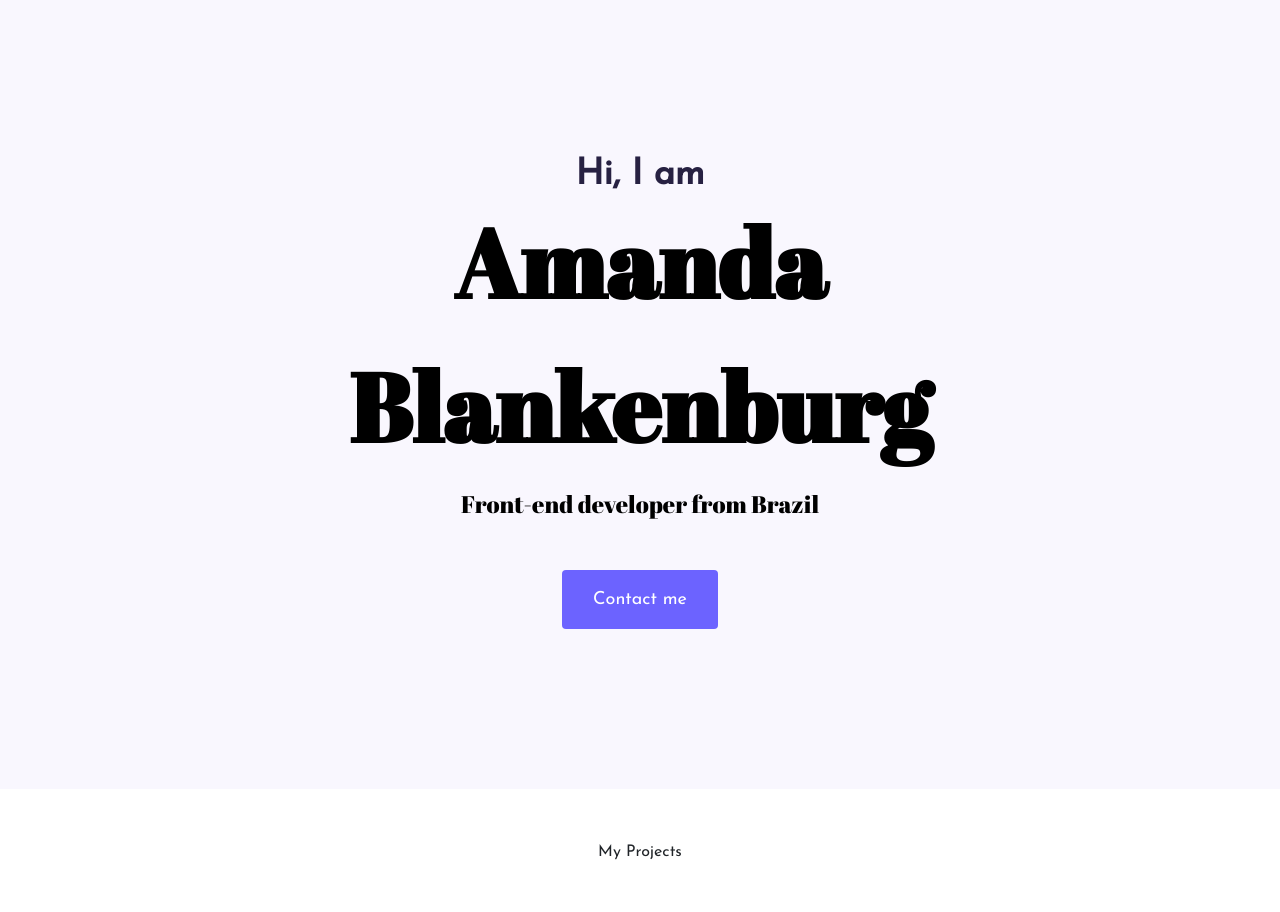
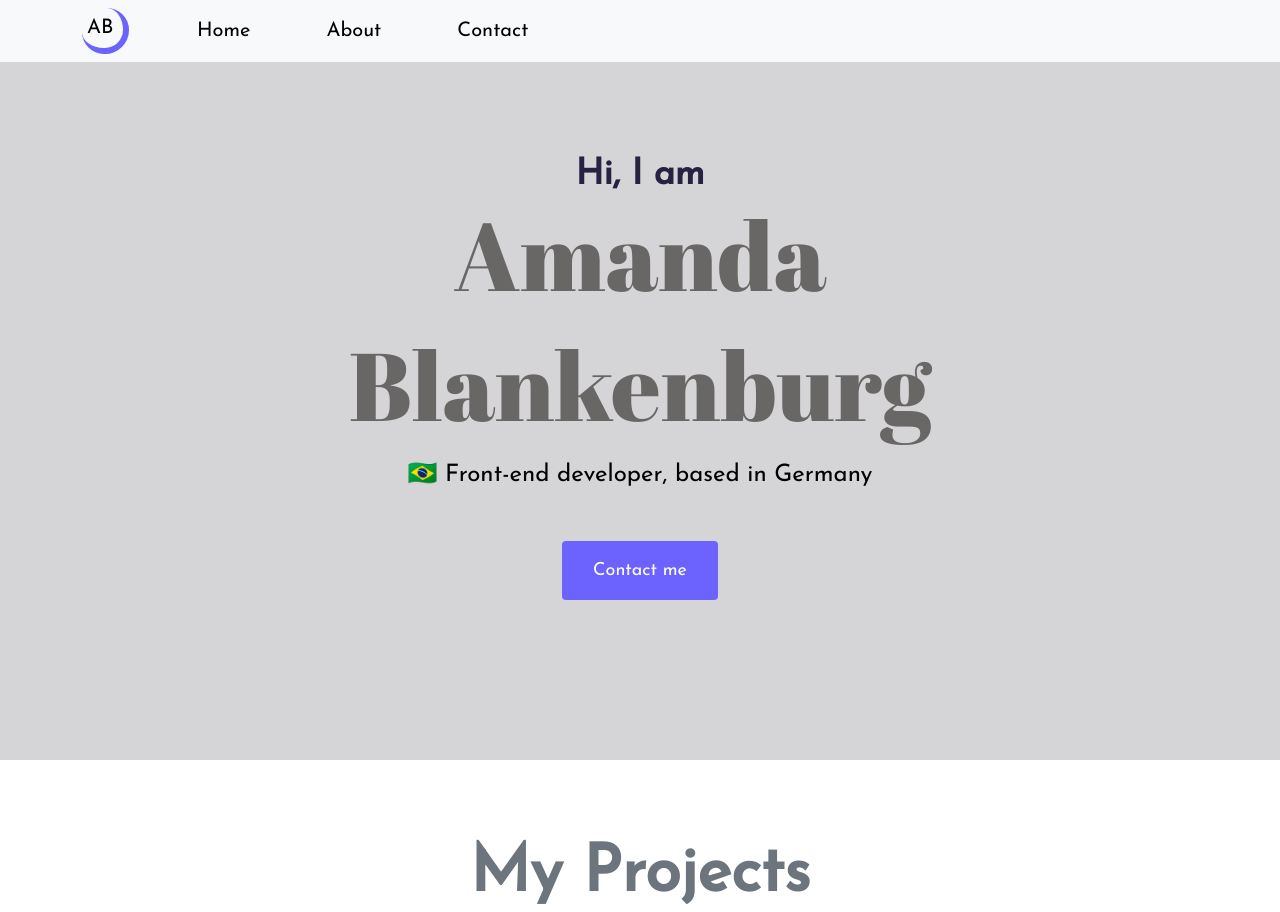
Before and after one commit to amandablank/SC-next-portfolio-v3, a website: page index.html in a window 1280 px wide. Shown: the top 912 px of the page. Drawn offline with nearby package versions, Linux system fonts and the light colour scheme.

Commit message:
Updated the design (background, h1, h2, branding) and colors

```diff
--- a/index.html
+++ b/index.html
@@ -32,12 +32,59 @@
     <link rel="stylesheet" href="styles/portfolio-v2.css" />
   </head>
   <body>
+    <nav class="navbar navbar-expand-lg bg-light fixed-top">
+      <div class="container">
+        <div class="half-moon">
+          <a class="navbar-brand" href="/index.html">AB</a>
+        </div>
+        <button
+          class="navbar-toggler"
+          type="button"
+          data-bs-toggle="collapse"
+          data-bs-target="#navbarNav"
+          aria-controls="navbarNav"
+          aria-expanded="false"
+          aria-label="Toggle navigation"
+        >
+          <span class="navbar-toggler-icon"></span>
+        </button>
+        <div class="collapse navbar-collapse" id="navbarNav" style>
+          <ul class="navbar-nav">
+            <li class="nav-item">
+              <a
+                class="nav-link active"
+                alt="Main page about Amanda Cristina Blankenburg, front-end developer based in Germany, Europe"
+                aria-current="page"
+                href="index.html"
+                >Home</a
+              >
+            </li>
+            <li class="nav-item">
+              <a
+                class="nav-link"
+                alt="Information about Amanda Cristina Blankenburg, front-end developer based in Germany, Europe"
+                href="about.html"
+                >About</a
+              >
+            </li>
+            <li class="nav-item">
+              <a
+                class="nav-link"
+                alt="Contact information about Amanda Cristina Blankenburg, front-end developer based in Germany, Europe"
+                href="about.html#contact"
+                >Contact</a
+              >
+            </li>
+          </ul>
+        </div>
+      </div>
+    </nav>
     <div class="hero">
       <div class="row">
         <div class="col-6 test-to-remain">
           <p>Hi, I am</p>
           <h1>Amanda Blankenburg</h1>
-          <h2 class="mb-5">Front-end developer from Brazil</h2>
+          <h2 class="mb-5">🇧🇷 Front-end developer, based in Germany</h2>
           <div>
             <a href="#" class="btn btn-branding">Contact me</a>
           </div>
@@ -53,7 +100,9 @@
         </div>
       </div>
     </div>
-    <p class="text-center m-5">My Projects</p>
+    <div>
+      <p class="text-center text-muted home-title">My Projects</p>
+    </div>
     <div class="container">
       <div class="row mb-5">
         <div class="col d-none d-lg-block">
@@ -61,7 +110,7 @@
         </div>
         <div class="col">
           <div class="project-description">
-            <h2 class="mb-5">Landing Page</h2>
+            <h2 class="mb-5 text-muted">Landing Page</h2>
             <p class="mb-5 text-muted">
               Far far away, behind the word mountains, far from the countries
               Vokalia and Consonantia, there live the blind texts. Separated
@@ -75,7 +124,7 @@
       <div class="row mb-5">
         <div class="col">
           <div class="project-description">
-            <h2 class="mb-5">Weather App | Version 1</h2>
+            <h2 class="mb-5 text-muted">Weather App | Version 1</h2>
             <p class="mb-5 text-muted">
               Far far away, behind the word mountains, far from the countries
               Vokalia and Consonantia, there live the blind texts. Separated
@@ -95,7 +144,7 @@
         </div>
         <div class="col">
           <div class="project-description">
-            <h2 class="mb-5">Weather App | Version 2</h2>
+            <h2 class="mb-5 text-muted">Weather App | Version 2</h2>
             <p class="mb-5 text-muted">
               Far far away, behind the word mountains, far from the countries
               Vokalia and Consonantia, there live the blind texts. Separated
--- a/styles/portfolio-v2.css
+++ b/styles/portfolio-v2.css
@@ -4,7 +4,9 @@ font-family: 'Josefin Sans', sans-serif; */
 
 :root {
   --branding-color: #6c63ff;
-  --secondary-color: #f9f7fe;
+  --secondary-color: #696666;
+  --background-color: #d5d4d6;
+  --text-color: #000000;
   --heading-font-family: "Abril Fatface", cursive;
   --default-font-family: "Josefin Sans", sans-serif;
 }
@@ -13,7 +15,6 @@ body {
   font-family: var(--default-font-family);
 }
 
-h1,
 h2,
 h3,
 h4,
@@ -26,11 +27,10 @@ h6 {
 
 h1 {
   font-size: 96px;
-  line-height: 1.5;
-}
-
-h2 {
-  font-size: 64px;
+  line-height: 1.35;
+  font-family: var(--heading-font-family);
+  color: var(--secondary-color);
+  font-weight: normal;
 }
 
 p {
@@ -44,7 +44,7 @@ p {
 }
 
 .hero {
-  background: var(--secondary-color);
+  background: var(--background-color);
   text-align: center;
   padding: 160px 300px;
 }
@@ -57,7 +57,7 @@ p {
 }
 
 .hero h2 {
-  font-family: var(--heading-font-family);
+  font-family: var(--default-font-family);
   font-weight: normal;
   line-height: 1.5;
   font-size: 24px;
@@ -105,6 +105,42 @@ p {
   }
 }
 
+.navbar-brand {
+  font-family: (--default-font-family);
+  font-size: 20px;
+  text-decoration: none;
+  color: black;
+}
+
+.half-moon {
+  width: 47px;
+  padding: 5px;
+  border-bottom: 6px solid var(--branding-color);
+  border-right: 6px solid var(--branding-color);
+  border-radius: 4px 30px 33px 30px;
+}
+
+.home-title {
+  font-size: 65px;
+  margin-top: 100px;
+  margin-bottom: 100px;
+  font-weight: bold;
+}
+
+.nav-link {
+  color: var(--text-color);
+}
+
+.nav-item {
+  font-size: 20px;
+  padding-left: 60px;
+}
+
+.project-description h2 {
+  font-family: var(--heading-font-family);
+  font-size: 47px;
+}
+
 @media (max-width: 1700px) {
   .test-to-remove {
     display: none;
```
Also changed, not shown: images/dev-focus.svg.
